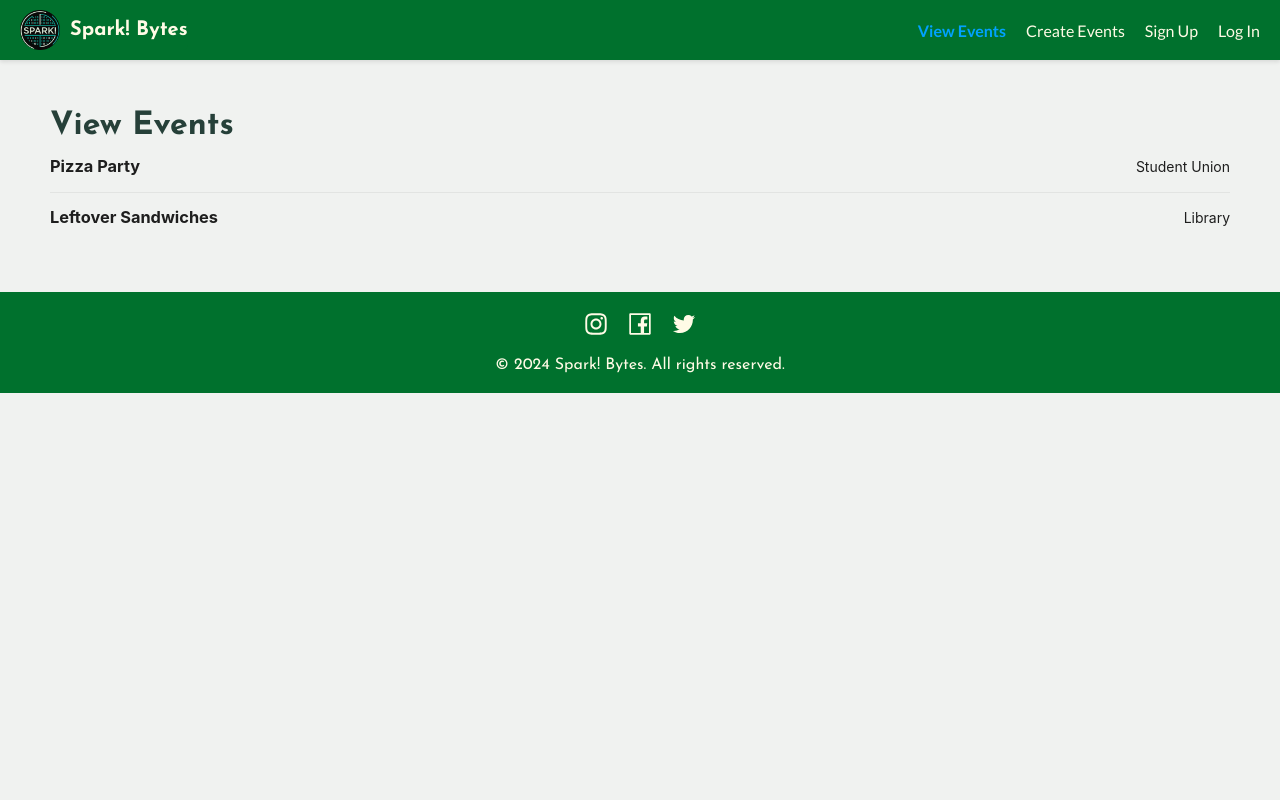
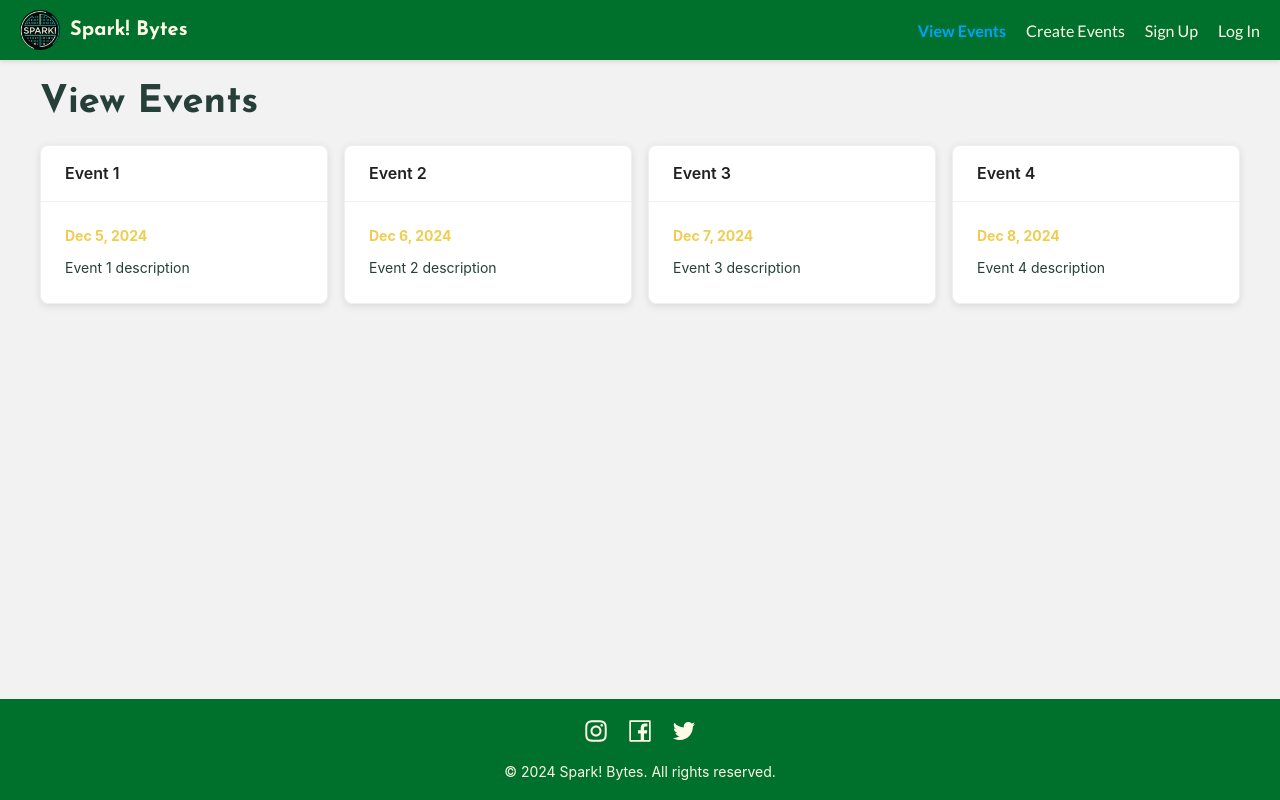
Before and after one commit to ethanrous/spark-bytes, a Next.js app in the folder client/: page /view-events in a window 1280 px wide. Built offline with nearby package versions, Linux system fonts and the light colour scheme.

Commit message:
modified view events page

```diff
--- a/client/src/pages/view-events.tsx
+++ b/client/src/pages/view-events.tsx
@@ -1,31 +1,67 @@
-// client\src\pages\viewEvents.tsx
-import { List } from 'antd';
+// client/src/pages/view-events.tsx
+import { Layout, Row, Col, Card, Typography } from 'antd';
 import Header from '../components/Header';
 import Footer from '../components/Footer';
+import themeConfig from '../theme/themeConfig';
 
-const events = [
-  { id: 1, name: 'Pizza Party', location: 'Student Union' },
-  { id: 2, name: 'Leftover Sandwiches', location: 'Library' },
-];
+const { Title } = Typography;
 
-const ViewEvents: React.FC = () => {
+const ViewEvents = () => {
+  // Placeholder events array for layout skeleton
+  const events = [
+    { id: 1, title: 'Event 1', date: 'Dec 5, 2024', description: 'Event 1 description' },
+    { id: 2, title: 'Event 2', date: 'Dec 6, 2024', description: 'Event 2 description' },
+    { id: 3, title: 'Event 3', date: 'Dec 7, 2024', description: 'Event 3 description' },
+    { id: 4, title: 'Event 4', date: 'Dec 8, 2024', description: 'Event 4 description' },
+  ];
+
   return (
-    <>
-      <Header/>
-      <div style={{ padding: '50px' }}>
-        <h1>View Events</h1>
-        <List
-          dataSource={events}
-          renderItem={(event) => (
-            <List.Item>
-              <h3>{event.name}</h3>
-              <p>{event.location}</p>
-            </List.Item>
+    <Layout style={{ minHeight: '100vh', backgroundColor: themeConfig.colors.background }}>
+      {/* Header */}
+      <Header />
+
+      {/* Main Content Area */}
+      <Layout.Content style={{ padding: '20px 40px', marginLeft: '0px', marginRight: '0px' }}>
+        {/* Title */}
+        <Title level={1} style={{ fontFamily: themeConfig.typography.fontFamily, color: themeConfig.colors.textPrimary }}>
+          View Events
+        </Title>
+
+        {/* Event Cards */}
+        <Row gutter={[16, 16]}>
+          {events.length > 0 ? (
+            events.map((event) => (
+              <Col key={event.id} xs={24} sm={12} md={8} lg={6}>
+                <Card
+                  hoverable
+                  title={event.title}
+                  style={{
+                    backgroundColor: '#fff',
+                    borderRadius: '8px',
+                    boxShadow: '0 2px 8px rgba(0, 0, 0, 0.1)',
+                    transition: 'transform 0.3s ease',
+                  }}
+                >
+                  <p style={{ fontWeight: 'bold', color: themeConfig.colors.primary }}>
+                    {event.date}
+                  </p>
+                  <p style={{ marginTop: '10px', color: themeConfig.colors.textPrimary }}>
+                    {event.description}
+                  </p>
+                </Card>
+              </Col>
+            ))
+          ) : (
+            <p style={{ color: themeConfig.colors.textSecondary }}>
+              No events available.
+            </p>
           )}
-        />
-      </div>
-      <Footer/>
-    </>
+        </Row>
+      </Layout.Content>
+
+      {/* Footer */}
+      <Footer />
+    </Layout>
   );
 };
 
--- a/client/src/theme/themeConfig.ts
+++ b/client/src/theme/themeConfig.ts
@@ -1,10 +1,13 @@
 // src/theme/themeConfig.ts
+import { ConfigProvider } from 'antd';
+
 const themeConfig = {
   colors: {
-    primary: '#264039',
-    background: '#F0F2F0',
-    secondaryBackground: '#C2D9BF',
+    primary: '#f0cd4e',
+    secondary: '#f1e0a0',
+    background: '#f2f2f2',
     textPrimary: '#264039',
+    textSecondary: '#2b2a2a',
   },
   typography: {
     fontFamily: '"Josefin Sans", sans-serif',
```
Also changed, not shown: client/src/api/fetch-events.ts (added, +12 -0 lines).
